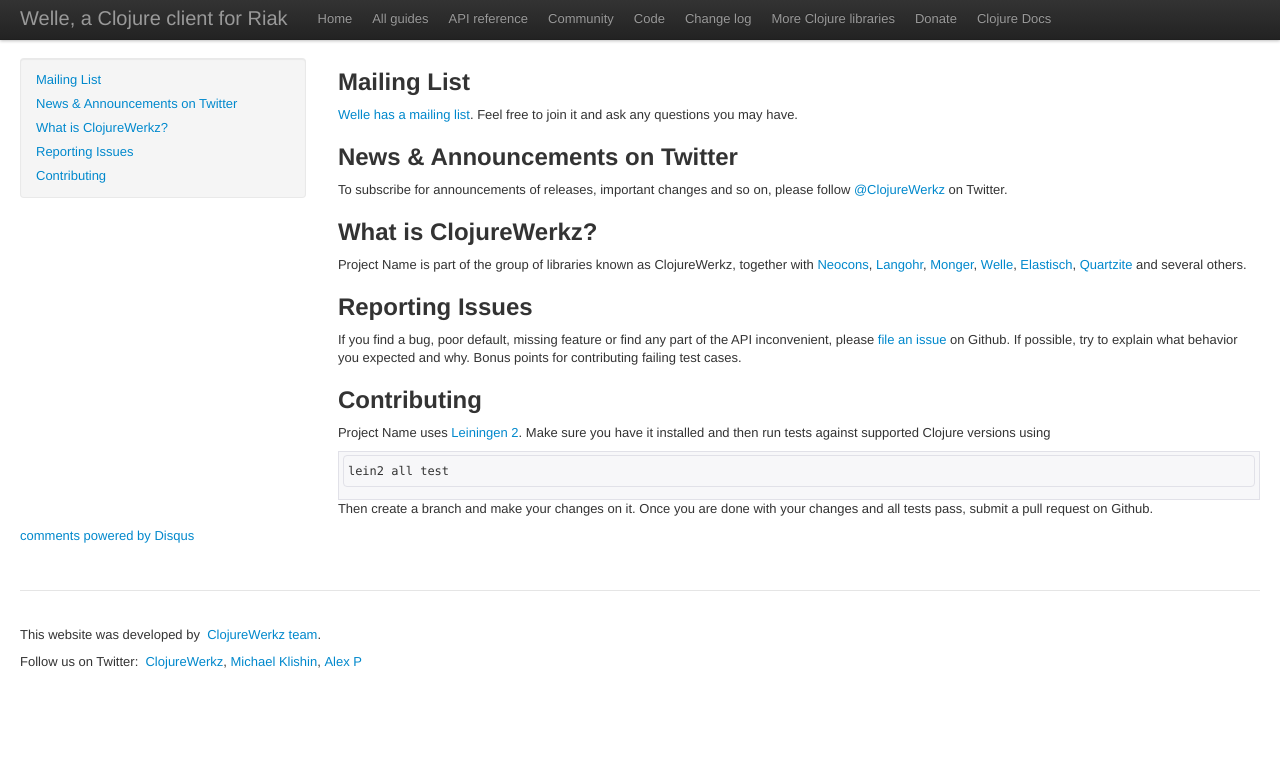
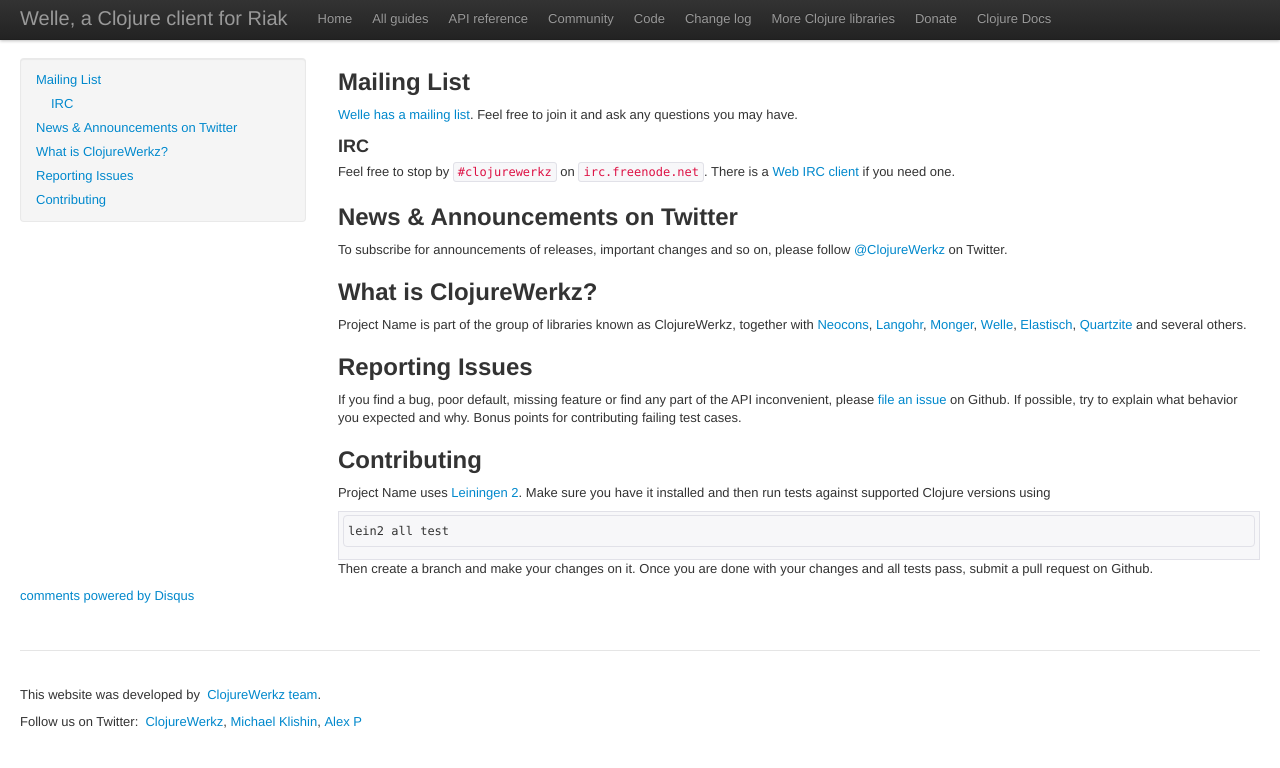
Before and after one commit to clojurewerkz/welle.docs, a Jekyll site: the page built from articles/community.md, in a window 1280 px wide. Shown: the top 768 px of the page. Built offline with Jekyll 4.4.1, drawn with Linux system fonts in a browser that asks for light colours; some web fonts are replaced; Markdown is read by kramdown in place of the engine named in the settings; comment, search, counter and statistics services are not loaded.

Commit message:
Add IRC to the Community page

```diff
--- a/articles/community.md
+++ b/articles/community.md
@@ -6,6 +6,12 @@
 ## Mailing List
 
 [Welle has a mailing list](http://groups.google.com/group/clojure-riak). Feel free to join it and ask any questions you may have.
+
+
+### IRC
+
+Feel free to stop by `#clojurewerkz` on `irc.freenode.net`. There is a [Web IRC client](http://webchat.freenode.net/)
+if you need one.
 
 
 ## News & Announcements on Twitter
```
